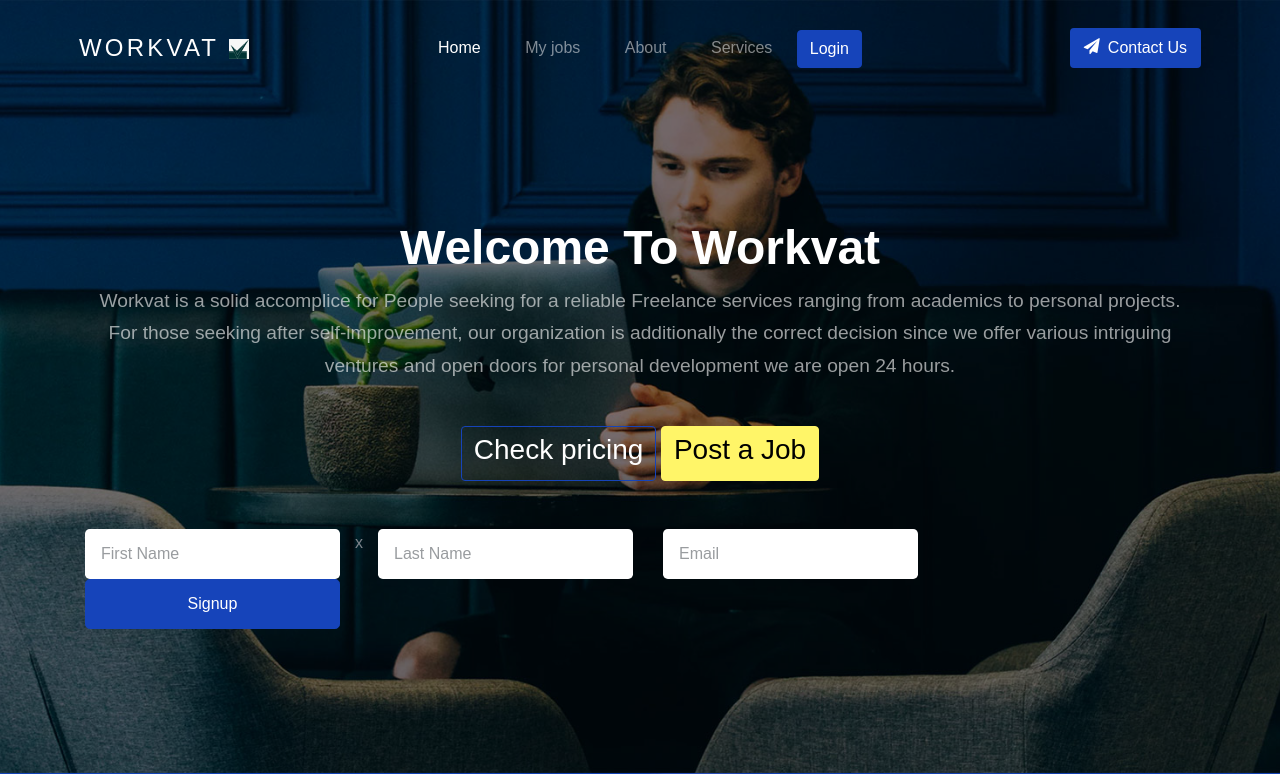
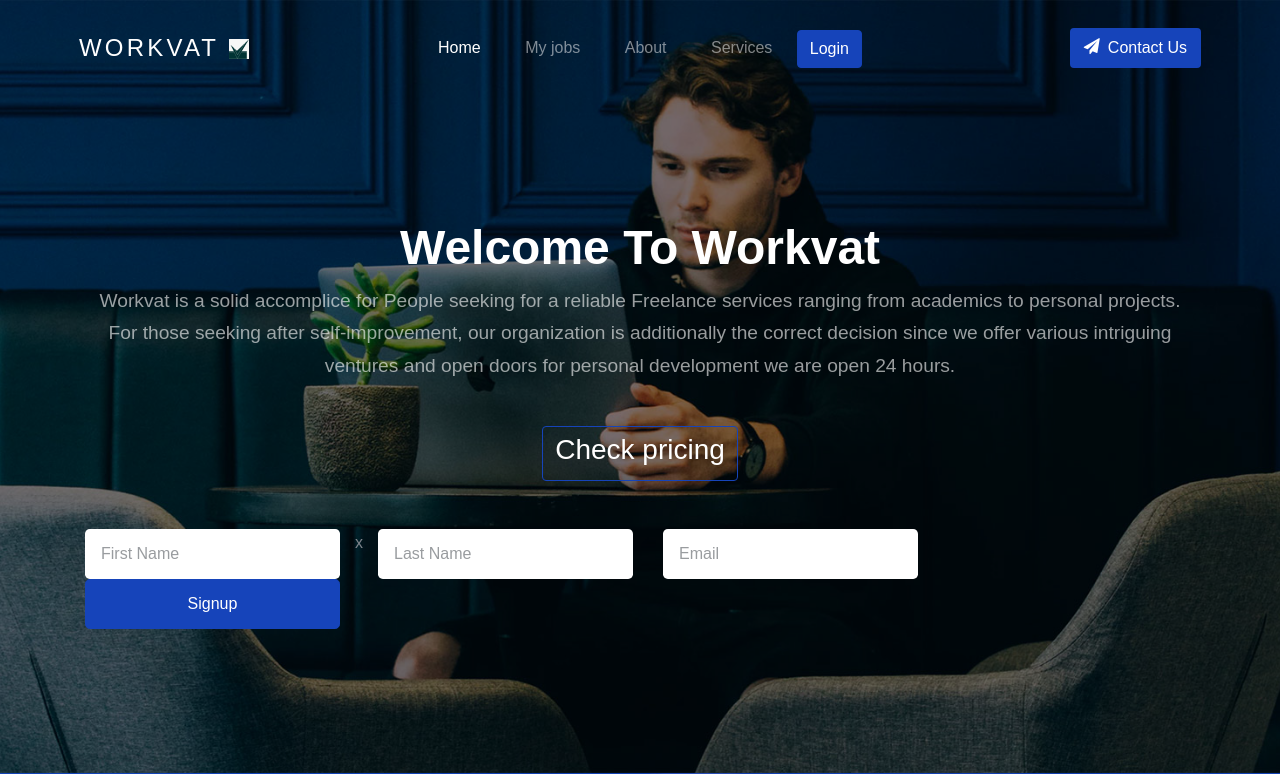
Before and after one commit to EarthmanAman/workvat, a Django app: page / in a window 1280 px wide. Shown: the top 774 px of the page. Run offline with Django 3.2, Linux system fonts and the light colour scheme; data comes from the database, SQL or seed files in the repository; some libraries are stand-ins or nearby versions; some web fonts are replaced.

Commit message:
post job

```diff
--- a/assignment/templates/base.html
+++ b/assignment/templates/base.html
@@ -147,7 +147,7 @@
             <h2 class="text-white">Find experience Freelancers</h2>
             <!-- <p class="mb-0 text-white lead">You state your price remember!!</p> -->
             {% else %}
-             <h2 class="text-white">Do you need help in your school work?</h2>
+             <h2 class="text-white">Find experience Freelancers</h2>
             <!-- <p class="mb-0 text-white lead">Workvart is your best choice</p> -->
             {% endif%}
           </div>
--- a/assignment/templates/index.html
+++ b/assignment/templates/index.html
@@ -12,7 +12,9 @@
               <h1 class="text-white font-weight-bold">Welcome To Workvat</h1>
               <p>Workvat is a solid accomplice for People seeking for a reliable Freelance services ranging from academics to personal projects. For those seeking after self-improvement, our organization is additionally the correct decision since we offer various intriguing ventures and open doors for personal development we are open 24 hours.</p>
               <br><a href="{% url 'assignment:services'%}"><button class="btn btn-light btn-outline-primary" style="background-color:transparent"><h3 style="color: white;">Check pricing</h3></button></a>
-                <a href="{% url 'assignment:addAssignment' %}"><button class="btn btn-warning"><h3 style="color: black;">Post a Job</h3></button></a>
+              {% if request.user.is_authenticated %}
+                <a href="{% url 'assignment:addAssignment' %}"><button class="btn btn-warning"><h3 style="color: black;padding:5px;">Post a Job</h3></button></a>
+              {% endif %}
             </div>
             {% if userAv%}
                 <div align="center">
```
